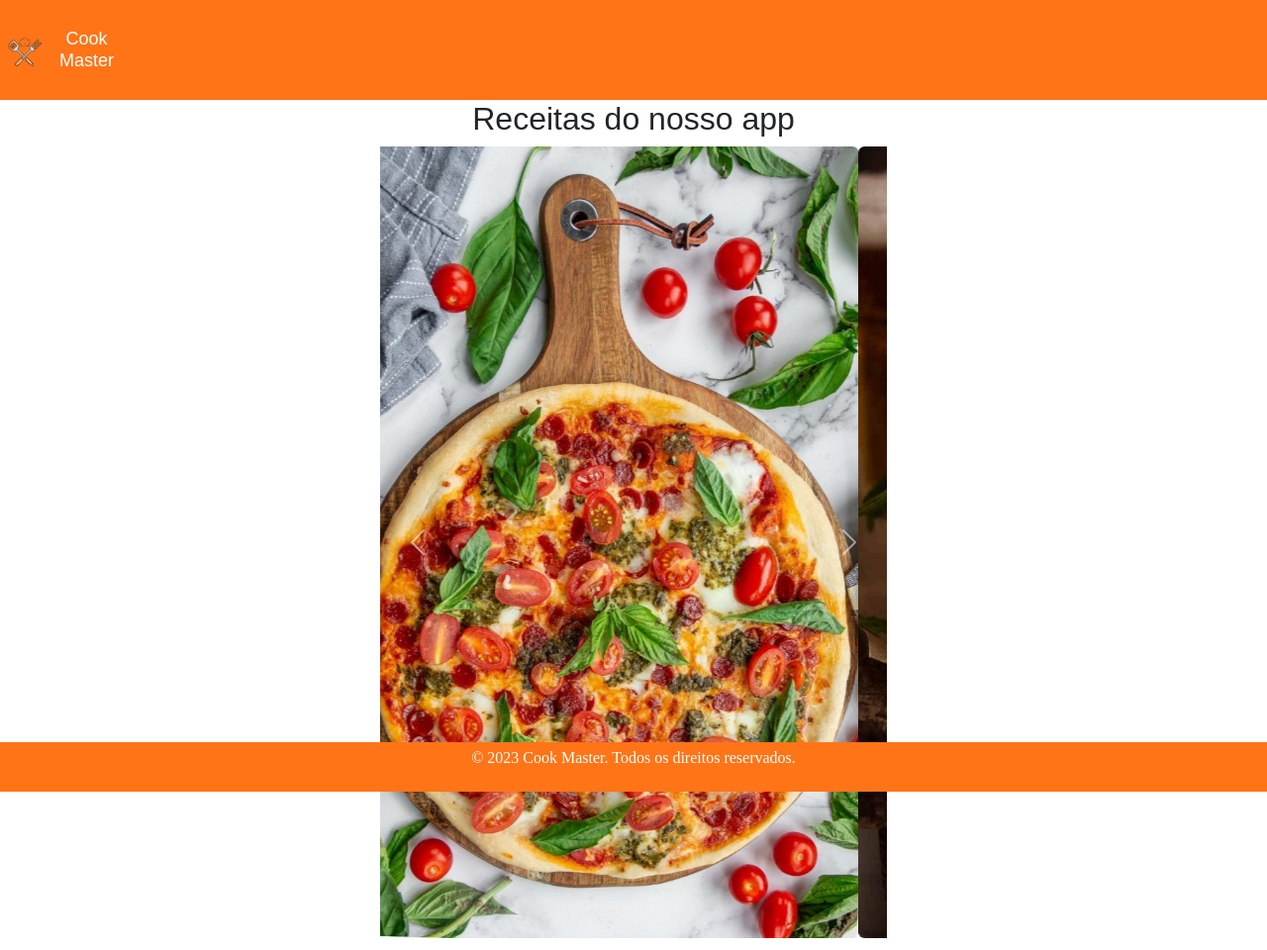
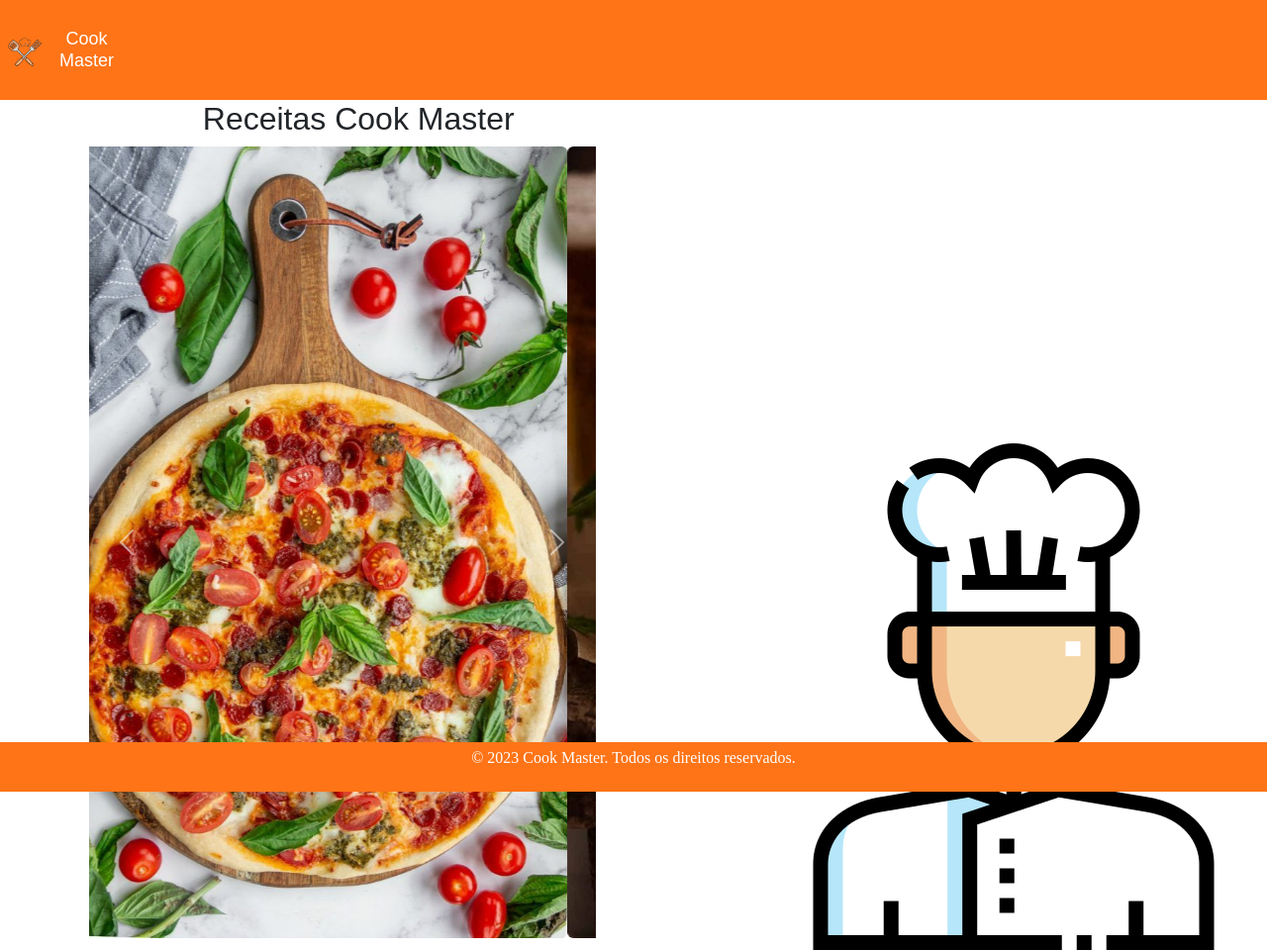
Before and after one commit to MichalskiLucas/TrabalhoPaginaCookMaster, a website: page index.html in a window 1280 px wide. Shown: the top 960 px of the page at 99% size. Drawn offline with nearby package versions, Linux system fonts and the light colour scheme; a web font is replaced by a local one.

Commit message:
Comit de mais algumas alteracoes

```diff
--- a/index.html
+++ b/index.html
@@ -30,7 +30,7 @@
 
     <div>
         <h2 class="receitas">
-            Receitas do nosso app
+            Receitas Cook Master
         </h2>
         <div class="carouselImage">
             <div id="carousel" class="carousel slide" data-bs-ride="carousel">
@@ -59,6 +59,11 @@
             </div>
         </div>
     </div>
+    <div>
+        <div class="astroChef">
+            <img src="/assets/chefe-de-cozinha.png" alt="Chef Astro, nosso chef de cozinha online">
+        </div>
+    </div>
 
 
     <footer class="footer">
--- a/style.css
+++ b/style.css
@@ -82,13 +82,14 @@ body {
 }
 
 .receitas {
-    text-align: center;
+    text-align: initial;
+    margin-left: 16%;
     font-family: 'Jacques Francois', sans-serif;
 }
 
 .carousel {
     max-width: 40%;
-    margin-left: 30%;
+    margin-left: 7%;
 }
 
 .carouselImage {
@@ -140,3 +141,13 @@ body {
     font-family: 'Jacques Francois', sans-serif;
     text-justify: initial;
 }
+
+.astroChef{
+    margin-left: 60%;
+}
+
+.Astro{
+    text-align: initial;
+    margin-left: 30%;
+    font-family: 'Jacques Francois', sans-serif;
+}
```
Also changed, not shown: assets/chefe-de-cozinha.png (added).
